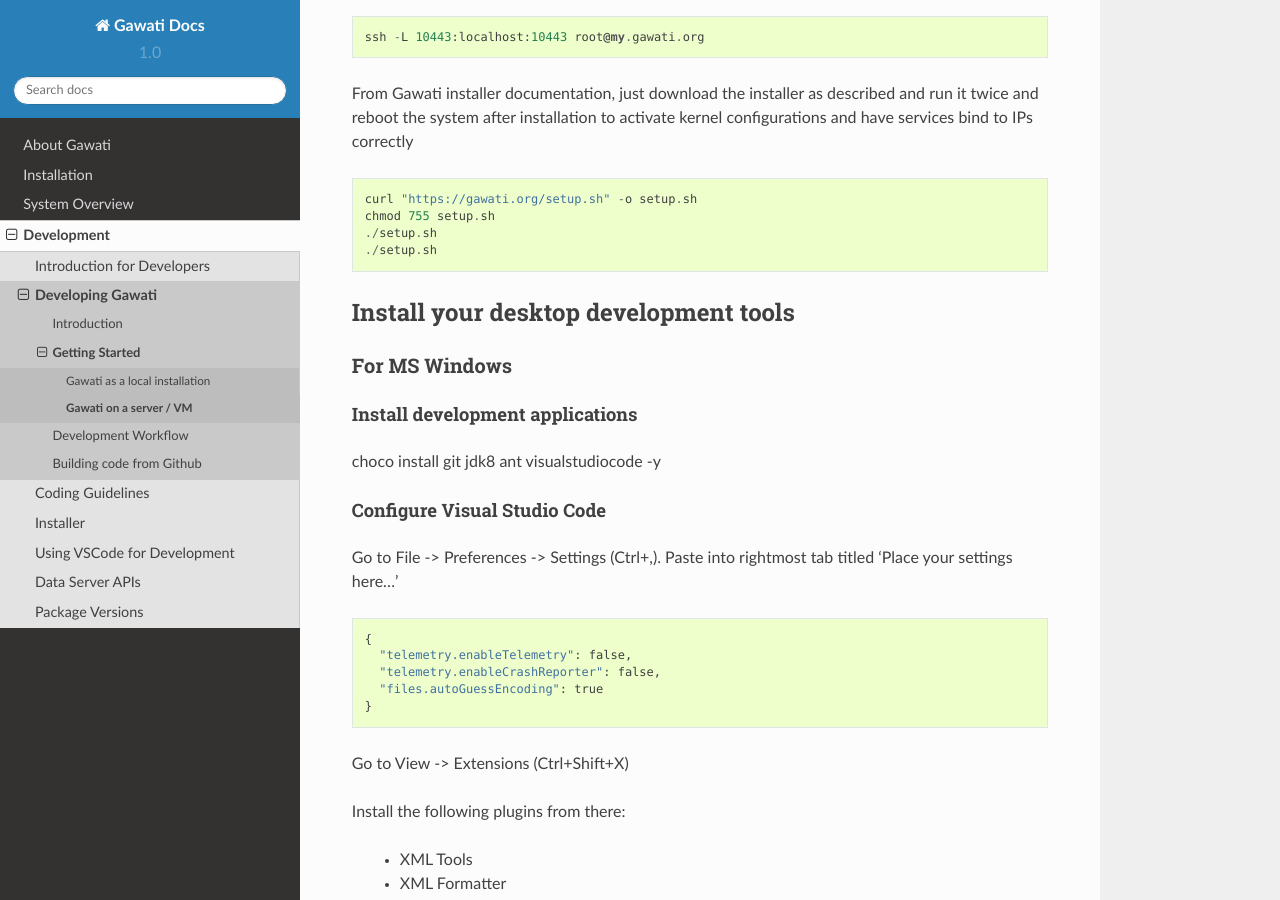
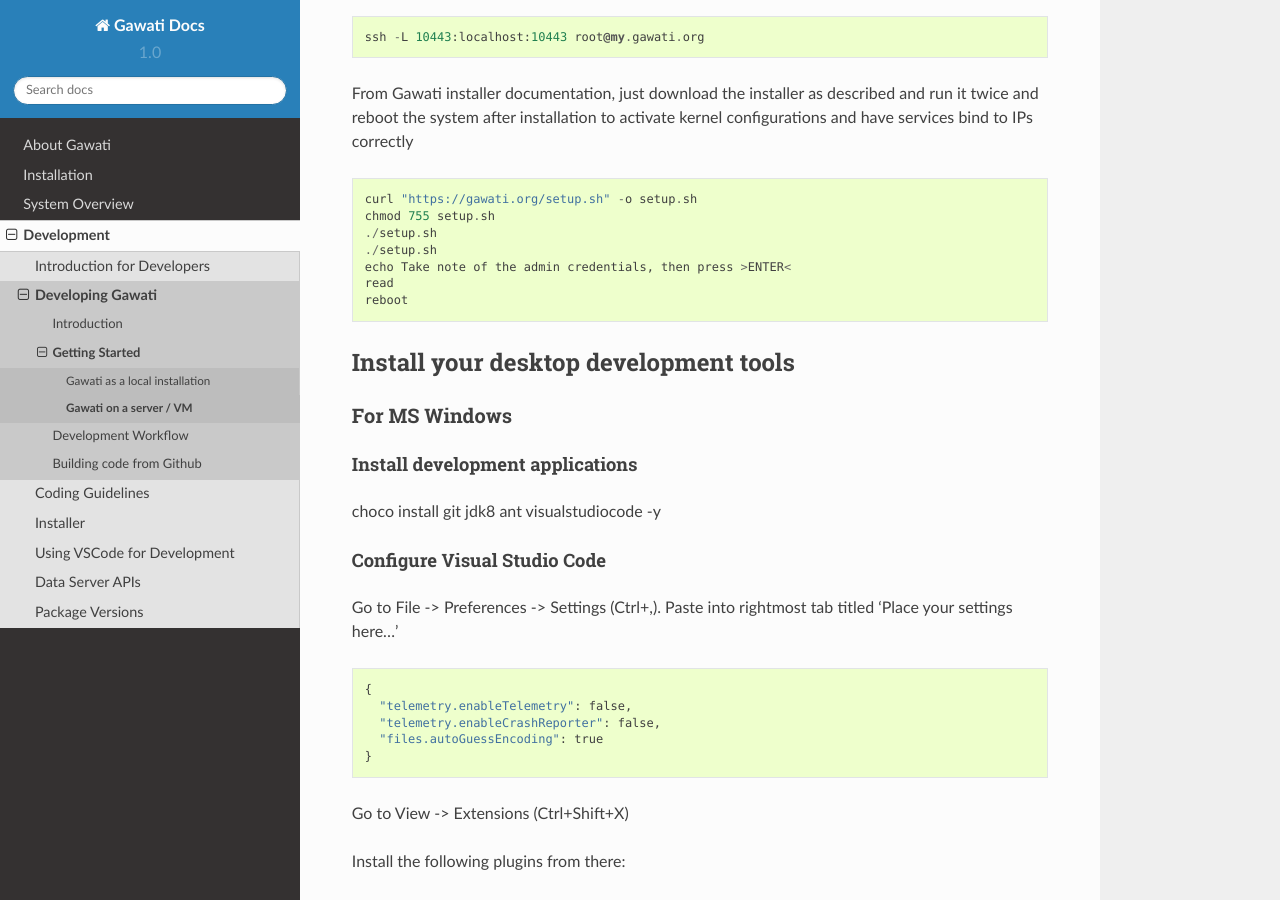
Before and after one commit to gawati/gawati-docs, a Sphinx documentation site: the page built from docs/source/development/dev-env-vm.rst, in a window 1280 px wide and 900 px high, scrolled down 1811 px. Built offline with Sphinx 7.4.7 and the Read the Docs theme 2.0.0, drawn with Linux system fonts in a browser that asks for light colours.

Commit message:
Wait for key, then reboot

```diff
--- a/docs/source/development/dev-env-vm.rst
+++ b/docs/source/development/dev-env-vm.rst
@@ -87,6 +87,9 @@ to activate kernel configurations and have services bind to IPs correctly ::
   chmod 755 setup.sh
   ./setup.sh
   ./setup.sh
+  echo Take note of the admin credentials, then press >ENTER<
+  read
+  reboot
 
 
 Install your desktop development tools
```
